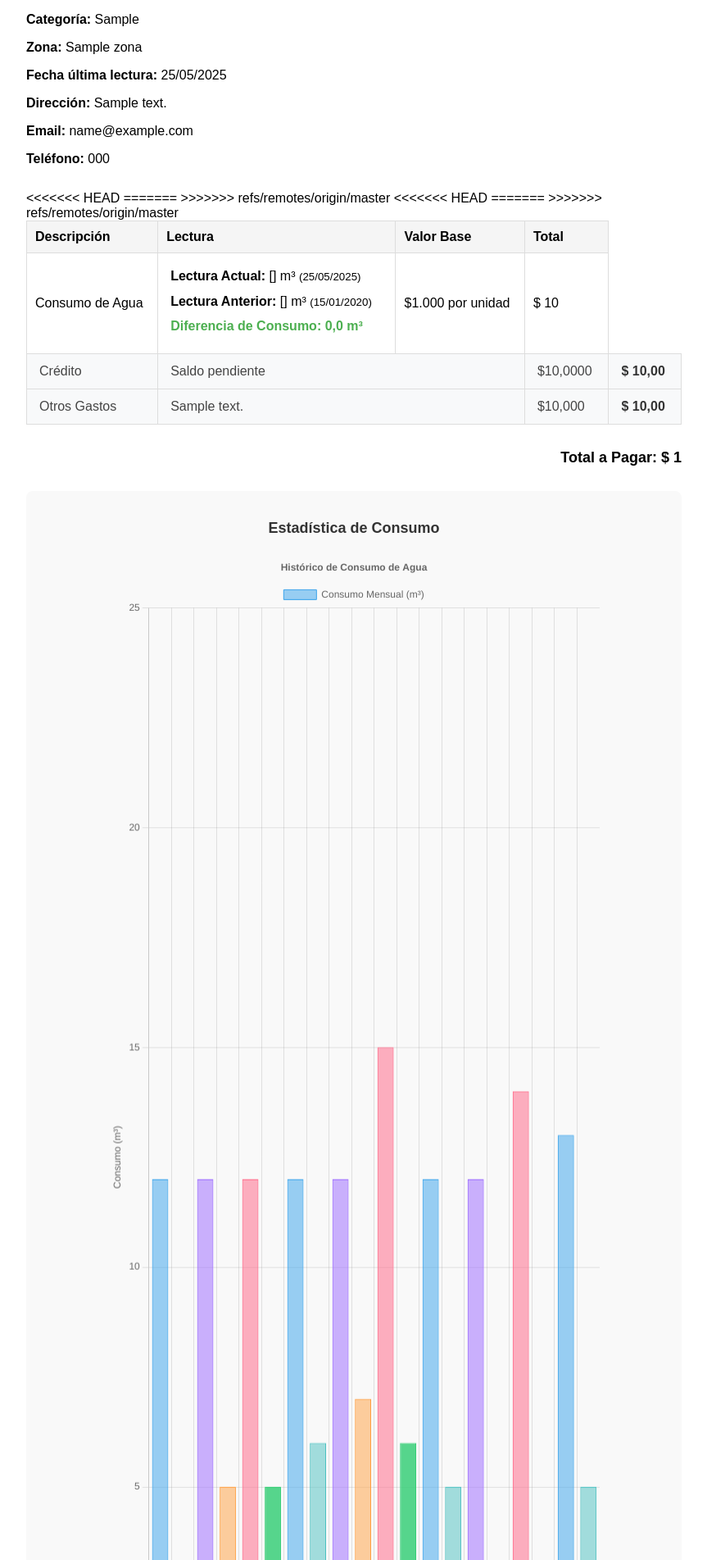
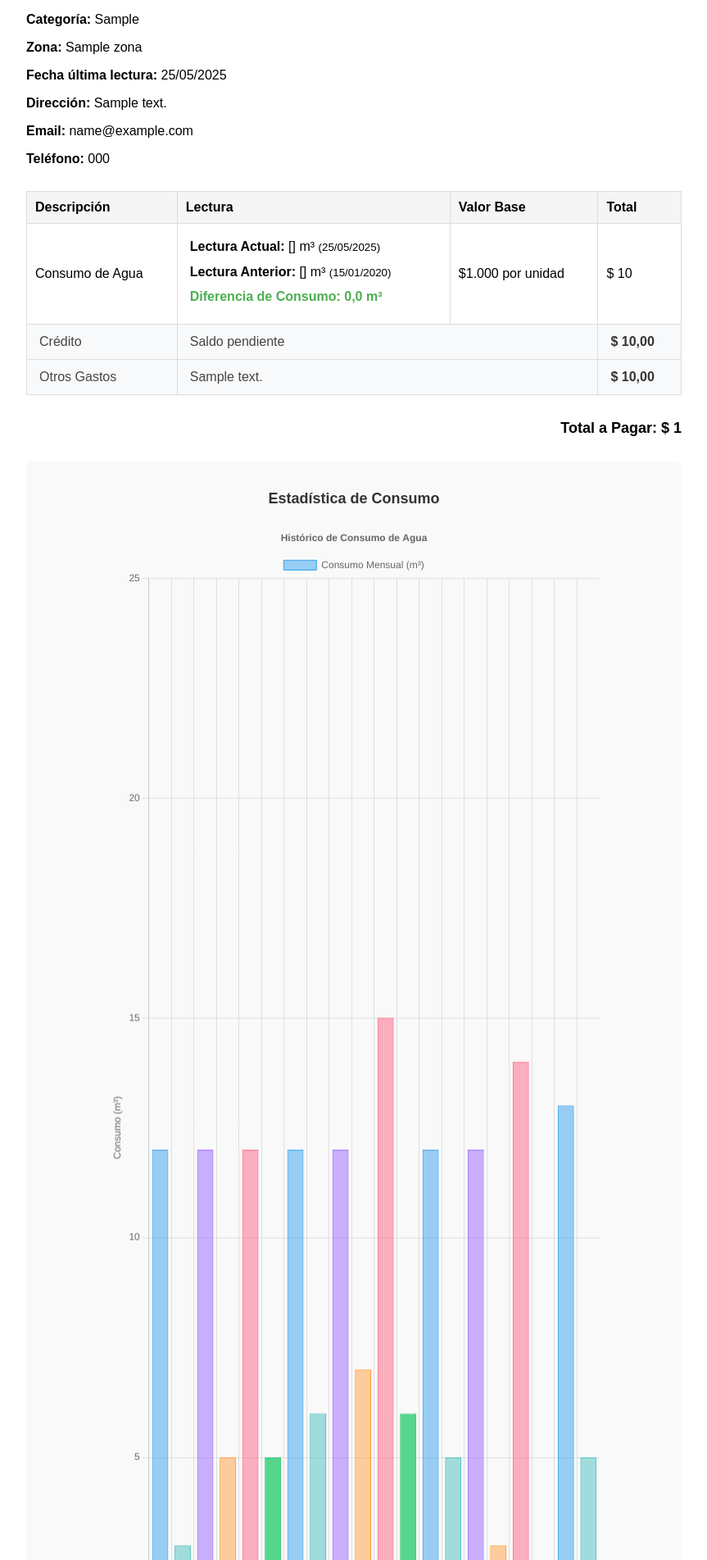
Before and after one commit to sefogi/Acueductodjango, a Django app: template acueducto/templates/factura_template.html in a window 1280 px wide. Shown: the part 364-2267 px from the top of the page at 82% size, without its empty margins (208-1071 px from the left). Run offline with Django 5.2, Linux system fonts and the light colour scheme; data comes from the database, SQL or seed files in the repository; the template is opened without the code that fills it: values that come from a table or form of the project are taken from there, most other values are stand-ins (such as "Sample title", 1, 10 or a date in 2020).

Commit message:
actualizacion factura

```diff
--- a/acueducto/templates/factura_template.html
+++ b/acueducto/templates/factura_template.html
@@ -223,22 +223,14 @@
                 <tr class="extras-row">
                     <td>Crédito</td>
                     <td colspan="2">{{ usuario.credito_descripcion|default:"Saldo pendiente" }}</td>
-<<<<<<< HEAD
-                    <td>${{ usuario.credito|floatformat:4 }}</td>
-=======
                     <td>{{ usuario.credito|format_cop:2 }}</td>
->>>>>>> refs/remotes/origin/master
                 </tr>
                 {% endif %}
                 {% if usuario.otros_gastos_valor %}
                 <tr class="extras-row">
                     <td>Otros Gastos</td>
                     <td colspan="2">{{ usuario.otros_gastos_descripcion }}</td>
-<<<<<<< HEAD
-                    <td>${{ usuario.otros_gastos_valor|floatformat:3 }}</td>
-=======
                     <td>{{ usuario.otros_gastos_valor|format_cop:2 }}</td>
->>>>>>> refs/remotes/origin/master
                 </tr>
                 {% endif %}
             </tbody>
```
